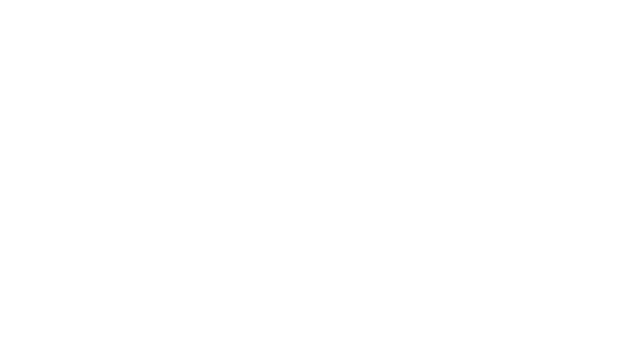
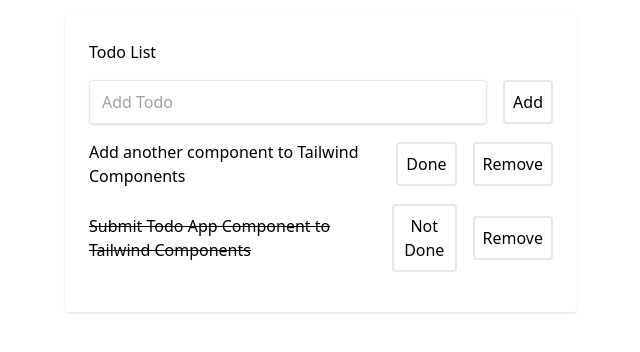
Before and after one commit to shatanov/todo-vuex, a Vue app: page / in a window 1280 px wide. Shown: the top 352 px of the page, without its empty margins (319-959 px from the left). Built offline with nearby package versions, Linux system fonts and the light colour scheme.

Commit message:
add tailwind

```diff
--- a/package.json
+++ b/package.json
@@ -13,6 +13,9 @@
   },
   "devDependencies": {
     "@vitejs/plugin-vue": "^3.1.0",
+    "autoprefixer": "^10.4.8",
+    "postcss": "^8.4.16",
+    "tailwindcss": "^3.1.8",
     "vite": "^3.1.0"
   }
 }
--- /dev/null
+++ b/postcss.config.cjs
@@ -0,0 +1,6 @@
+module.exports = {
+  plugins: {
+    tailwindcss: {},
+    autoprefixer: {},
+  },
+}
--- a/src/App.vue
+++ b/src/App.vue
@@ -2,7 +2,29 @@
 </script>
 
 <template>
+    <div class="h-100 w-full flex items-center justify-center bg-teal-lightest font-sans">
+	<div class="bg-white rounded shadow p-6 m-4 w-full lg:w-3/4 lg:max-w-lg">
+        <div class="mb-4">
+            <h1 class="text-grey-darkest">Todo List</h1>
+            <div class="flex mt-4">
+                <input class="shadow appearance-none border rounded w-full py-2 px-3 mr-4 text-grey-darker" placeholder="Add Todo">
+                <button class="flex-no-shrink p-2 border-2 rounded text-teal border-teal hover:text-white hover:bg-teal">Add</button>
+            </div>
+        </div>
+        <div>
+            <div class="flex mb-4 items-center">
+                <p class="w-full text-grey-darkest">Add another component to Tailwind Components</p>
+                <button class="flex-no-shrink p-2 ml-4 mr-2 border-2 rounded hover:text-white text-green border-green hover:bg-green">Done</button>
+                <button class="flex-no-shrink p-2 ml-2 border-2 rounded text-red border-red hover:text-white hover:bg-red">Remove</button>
+            </div>
+          	<div class="flex mb-4 items-center">
+                <p class="w-full line-through text-green">Submit Todo App Component to Tailwind Components</p>
+                <button class="flex-no-shrink p-2 ml-4 mr-2 border-2 rounded hover:text-white text-grey border-grey hover:bg-grey">Not Done</button>
+                <button class="flex-no-shrink p-2 ml-2 border-2 rounded text-red border-red hover:text-white hover:bg-red">Remove</button>
+            </div>
+        </div>
+    </div>
+</div>
 </template>
 
-<style scoped>
-</style>
+<style scoped></style>
--- a/src/style.css
+++ b/src/style.css
@@ -1,90 +1,3 @@
-:root {
-  font-family: Inter, Avenir, Helvetica, Arial, sans-serif;
-  font-size: 16px;
-  line-height: 24px;
-  font-weight: 400;
-
-  color-scheme: light dark;
-  color: rgba(255, 255, 255, 0.87);
-  background-color: #242424;
-
-  font-synthesis: none;
-  text-rendering: optimizeLegibility;
-  -webkit-font-smoothing: antialiased;
-  -moz-osx-font-smoothing: grayscale;
-  -webkit-text-size-adjust: 100%;
-}
-
-a {
-  font-weight: 500;
-  color: #646cff;
-  text-decoration: inherit;
-}
-a:hover {
-  color: #535bf2;
-}
-
-a {
-  font-weight: 500;
-  color: #646cff;
-  text-decoration: inherit;
-}
-a:hover {
-  color: #535bf2;
-}
-
-body {
-  margin: 0;
-  display: flex;
-  place-items: center;
-  min-width: 320px;
-  min-height: 100vh;
-}
-
-h1 {
-  font-size: 3.2em;
-  line-height: 1.1;
-}
-
-button {
-  border-radius: 8px;
-  border: 1px solid transparent;
-  padding: 0.6em 1.2em;
-  font-size: 1em;
-  font-weight: 500;
-  font-family: inherit;
-  background-color: #1a1a1a;
-  cursor: pointer;
-  transition: border-color 0.25s;
-}
-button:hover {
-  border-color: #646cff;
-}
-button:focus,
-button:focus-visible {
-  outline: 4px auto -webkit-focus-ring-color;
-}
-
-.card {
-  padding: 2em;
-}
-
-#app {
-  max-width: 1280px;
-  margin: 0 auto;
-  padding: 2rem;
-  text-align: center;
-}
-
-@media (prefers-color-scheme: light) {
-  :root {
-    color: #213547;
-    background-color: #ffffff;
-  }
-  a:hover {
-    color: #747bff;
-  }
-  button {
-    background-color: #f9f9f9;
-  }
-}
+@tailwind base;
+@tailwind components;
+@tailwind utilities;
--- /dev/null
+++ b/tailwind.config.cjs
@@ -0,0 +1,8 @@
+/** @type {import('tailwindcss').Config} */
+module.exports = {
+  content: ["./public/**/*.html", "./src/**/*.vue"],
+  theme: {
+    extend: {},
+  },
+  plugins: [],
+}
```
Also changed, not shown: 1 other file (tests, documents, lock files or other folders).
